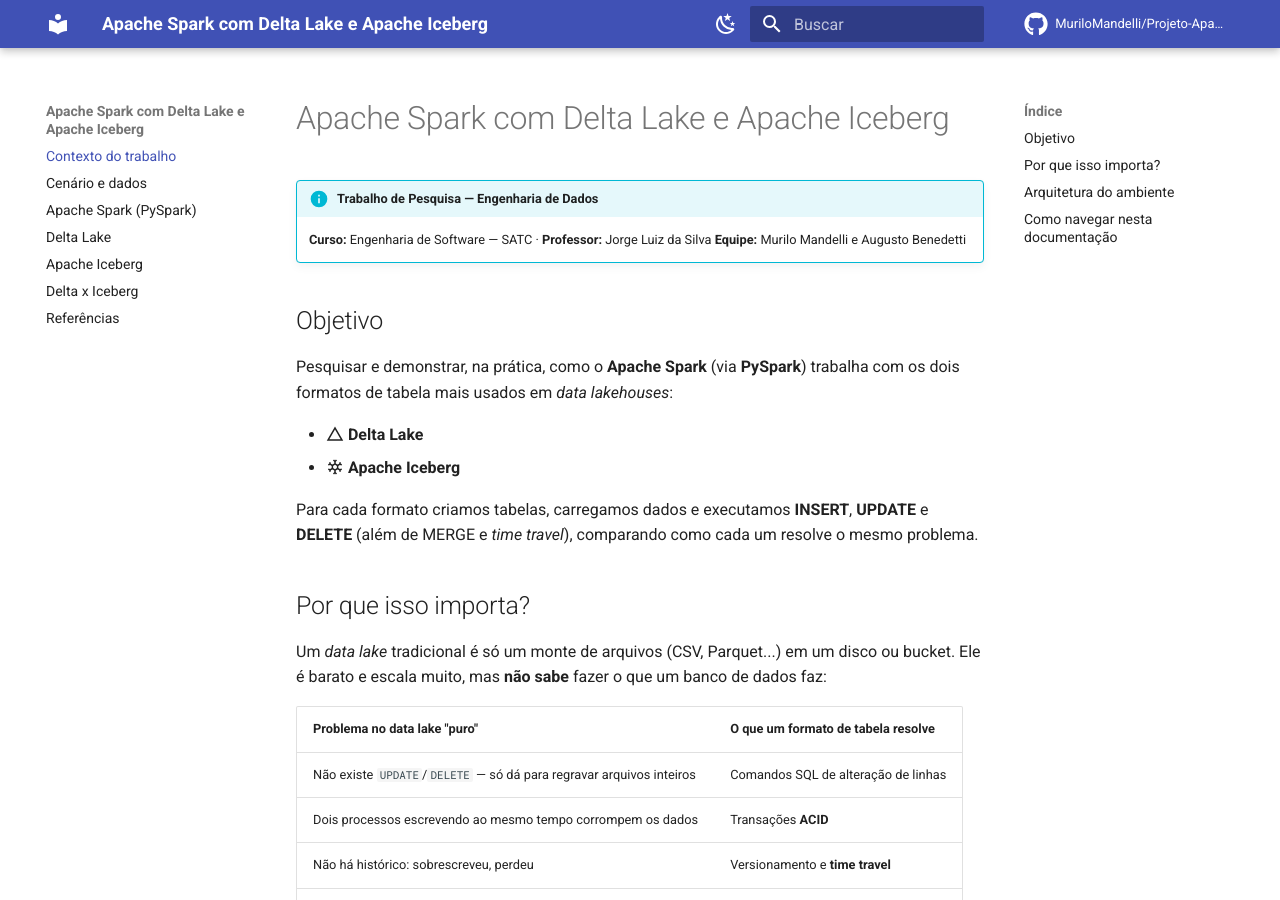
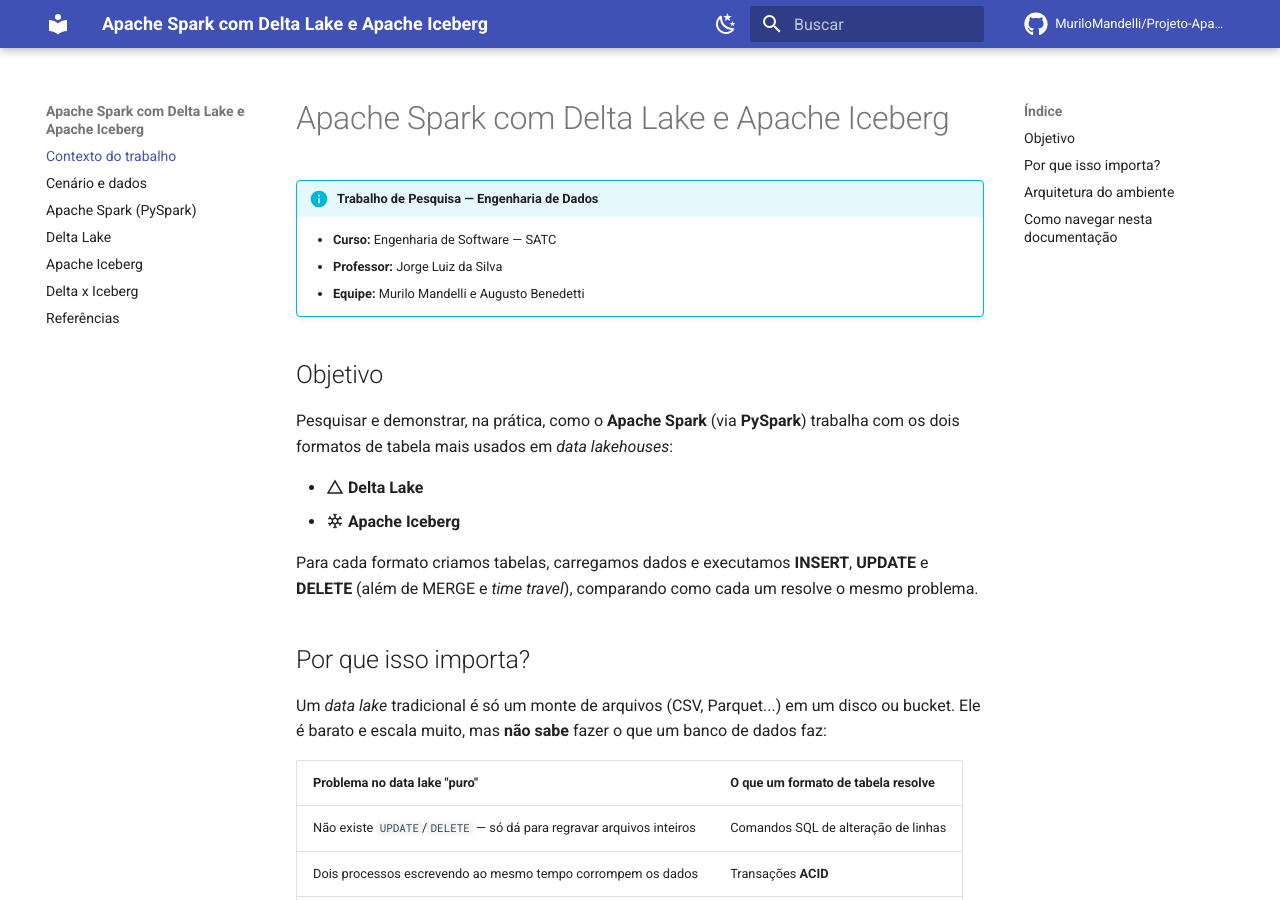
Before and after one commit to MuriloMandelli/Projeto-Apache-Spark---Delta-Lake-e-Apache-Iceberg, an MkDocs documentation site: the page built from docs/index.md, in a window 1280 px wide and 900 px high. Built offline with MkDocs 1.6.1 and Material for MkDocs 9.7.7, drawn with Linux system fonts in a browser that asks for light colours; comment, search, counter and statistics services are not loaded.

Commit message:
Ajusta quebra de linha no cabeçalho da documentação

```diff
--- a/docs/index.md
+++ b/docs/index.md
@@ -1,8 +1,9 @@
 # Apache Spark com Delta Lake e Apache Iceberg
 
 !!! info "Trabalho de Pesquisa — Engenharia de Dados"
-    **Curso:** Engenharia de Software — SATC · **Professor:** Jorge Luiz da Silva
-    **Equipe:** Murilo Mandelli e Augusto Benedetti
+    - **Curso:** Engenharia de Software — SATC
+    - **Professor:** Jorge Luiz da Silva
+    - **Equipe:** Murilo Mandelli e Augusto Benedetti
 
 ## Objetivo
 
```
